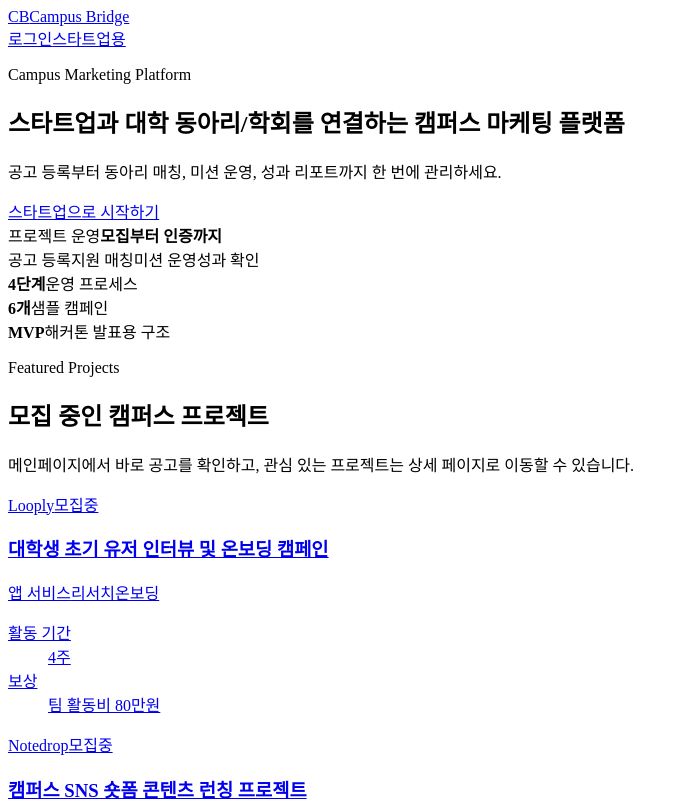
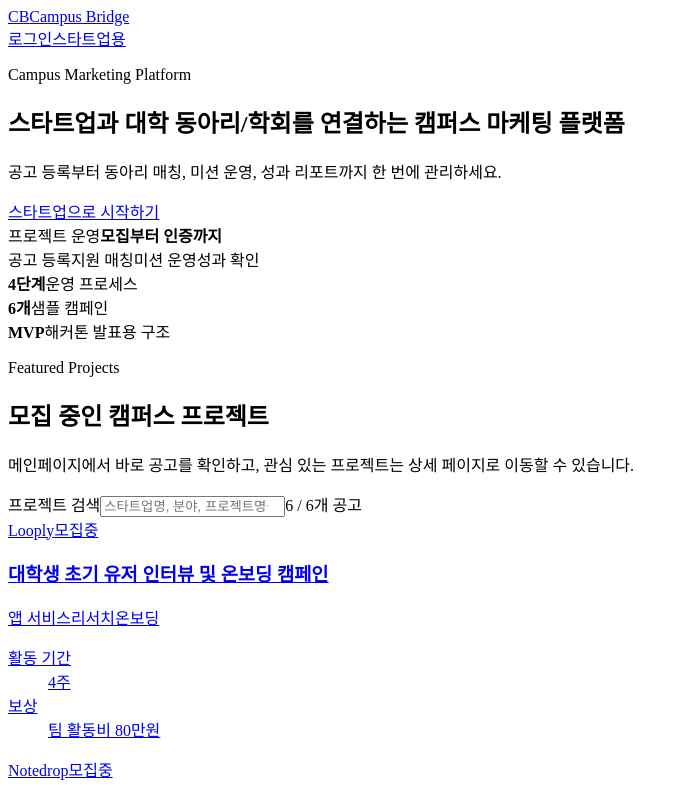
Before and after one commit to pgh4131/dwnc_group_hackathon, a React (Vite) app: page / in a window 1280 px wide. Shown: the top 801 px of the page, without its empty margins (0-683 px from the left). Built offline with nearby package versions, Linux system fonts and the light colour scheme; the HTML template or start-up script is replaced by a standard one.

Commit message:
메인페이지 공고 검색 기능 추가

```diff
--- a/src/components/FeaturedProjectsSection.jsx
+++ b/src/components/FeaturedProjectsSection.jsx
@@ -1,6 +1,31 @@
+import { useMemo, useState } from 'react';
 import SectionHeading from './SectionHeading.jsx';
 
 export default function FeaturedProjectsSection({ projects, copy }) {
+  const [searchTerm, setSearchTerm] = useState('');
+  const normalizedSearchTerm = searchTerm.trim().toLowerCase();
+
+  const filteredProjects = useMemo(() => {
+    if (!normalizedSearchTerm) {
+      return projects;
+    }
+
+    return projects.filter((project) => {
+      const searchableText = [
+        project.startupName,
+        project.title,
+        project.period,
+        project.reward,
+        project.status,
+        ...project.tags,
+      ]
+        .join(' ')
+        .toLowerCase();
+
+      return searchableText.includes(normalizedSearchTerm);
+    });
+  }, [normalizedSearchTerm, projects]);
+
   return (
     <section className="featured-section section-spacing">
       <div className="section-wrap">
@@ -9,8 +34,26 @@ export default function FeaturedProjectsSection({ projects, copy }) {
           title="모집 중인 캠퍼스 프로젝트"
           description="메인페이지에서 바로 공고를 확인하고, 관심 있는 프로젝트는 상세 페이지로 이동할 수 있습니다."
         />
+
+        <div className="project-toolbar">
+          <label className="project-search" htmlFor="project-search">
+            <span>{copy.searchLabel}</span>
+            <input
+              id="project-search"
+              type="search"
+              value={searchTerm}
+              placeholder={copy.searchPlaceholder}
+              onChange={(event) => setSearchTerm(event.target.value)}
+            />
+          </label>
+          <span className="project-count">
+            {filteredProjects.length} / {projects.length}개 공고
+          </span>
+        </div>
+
+        {filteredProjects.length > 0 ? (
           <div className="project-grid">
-          {projects.map((project) => (
+            {filteredProjects.map((project) => (
               <a className="project-card" href={`/projects/${project.id}`} key={project.id}>
                 <div className="project-card-top">
                   <span className="startup-name">{project.startupName}</span>
@@ -35,6 +78,12 @@ export default function FeaturedProjectsSection({ projects, copy }) {
               </a>
             ))}
           </div>
+        ) : (
+          <div className="project-empty" role="status">
+            {copy.emptyMessage}
+          </div>
+        )}
+
         <div className="project-more">
           <a className="button button-secondary button-large" href={copy.moreHref}>
             {copy.moreLabel}
--- a/src/data/homepage.js
+++ b/src/data/homepage.js
@@ -76,6 +76,9 @@ export const homepageCopy = {
       'Campus Bridge는 스타트업과 대학 동아리/학회를 연결해 캠퍼스 마케팅 프로젝트를 운영하는 해커톤 MVP입니다.',
   },
   projects: {
+    searchLabel: '프로젝트 검색',
+    searchPlaceholder: '스타트업명, 분야, 프로젝트명을 검색하세요',
+    emptyMessage: '검색 결과가 없습니다. 다른 키워드로 다시 찾아보세요.',
     moreLabel: '더보기',
     moreHref: '/projects',
   },
--- a/src/styles.css
+++ b/src/styles.css
@@ -342,6 +342,59 @@ a {
   background: linear-gradient(180deg, #f8fafc, #eef2ff);
 }
 
+.project-toolbar {
+  display: flex;
+  align-items: flex-end;
+  justify-content: space-between;
+  gap: 18px;
+  margin-bottom: 24px;
+}
+
+.project-search {
+  display: grid;
+  width: min(100%, 520px);
+  gap: 8px;
+}
+
+.project-search span,
+.project-count {
+  color: var(--slate-500);
+  font-size: 13px;
+  font-weight: 900;
+}
+
+.project-search input {
+  width: 100%;
+  min-height: 50px;
+  padding: 0 16px;
+  border: 1px solid var(--slate-200);
+  border-radius: 14px;
+  background: #ffffff;
+  color: var(--slate-900);
+  font: inherit;
+  font-size: 15px;
+  font-weight: 700;
+  outline: none;
+  transition:
+    border-color 180ms ease,
+    box-shadow 180ms ease;
+}
+
+.project-search input::placeholder {
+  color: #94a3b8;
+  font-weight: 600;
+}
+
+.project-search input:focus {
+  border-color: #93c5fd;
+  box-shadow: 0 0 0 4px rgba(147, 197, 253, 0.28);
+}
+
+.project-count {
+  padding-bottom: 15px;
+  white-space: nowrap;
+}
+
 .project-grid {
   display: grid;
   grid-template-columns: repeat(3, 1fr);
@@ -352,6 +405,18 @@ a {
   display: flex;
   justify-content: center;
   margin-top: 30px;
+}
+
+.project-empty {
+  display: grid;
+  min-height: 180px;
+  place-items: center;
+  border: 1px dashed #bfdbfe;
+  border-radius: 20px;
+  background: rgba(255, 255, 255, 0.72);
+  color: var(--slate-600);
+  font-weight: 800;
+  text-align: center;
 }
 
 .project-card {
@@ -574,6 +639,15 @@ a {
     flex-direction: column;
   }
 
+  .project-toolbar {
+    align-items: stretch;
+    flex-direction: column;
+  }
+
+  .project-count {
+    padding-bottom: 0;
+  }
+
   .button {
     width: 100%;
   }
```
Lines whose indentation alone changed are shown as unchanged.
